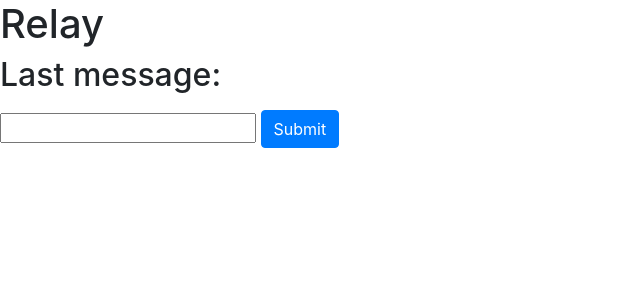
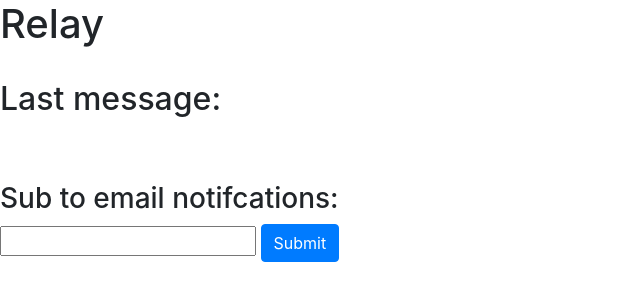
Before and after one commit to Alchemi-Software/Flask-Webhook-Relay-Server, a Flask app: template templates/index.html in a window 1280 px wide. Shown: the top 301 px of the page, without its empty margins (0-640 px from the left). Run offline with Flask 2, Linux system fonts and the light colour scheme; the template is opened without the code that fills it, so the values that code supplies are empty; parts of the project's set-up code (start-up, migrations or seed data) failed here and were passed over; some libraries are stand-ins or nearby versions.

Commit message:
Formatting

```diff
--- a/templates/index.html
+++ b/templates/index.html
@@ -10,7 +10,10 @@
 </head>
 <body>
   <h1>Relay</h1>
+  <br>
   <h2>Last message: <p class=ud>{{message}}</p></h2>
+  <br><br>
+  <h3>Sub to email notifcations:</h3>
   <form method="post">
     <input type="text" name="email">
     <input class="btn btn-primary" type="submit" value="Submit">
```
